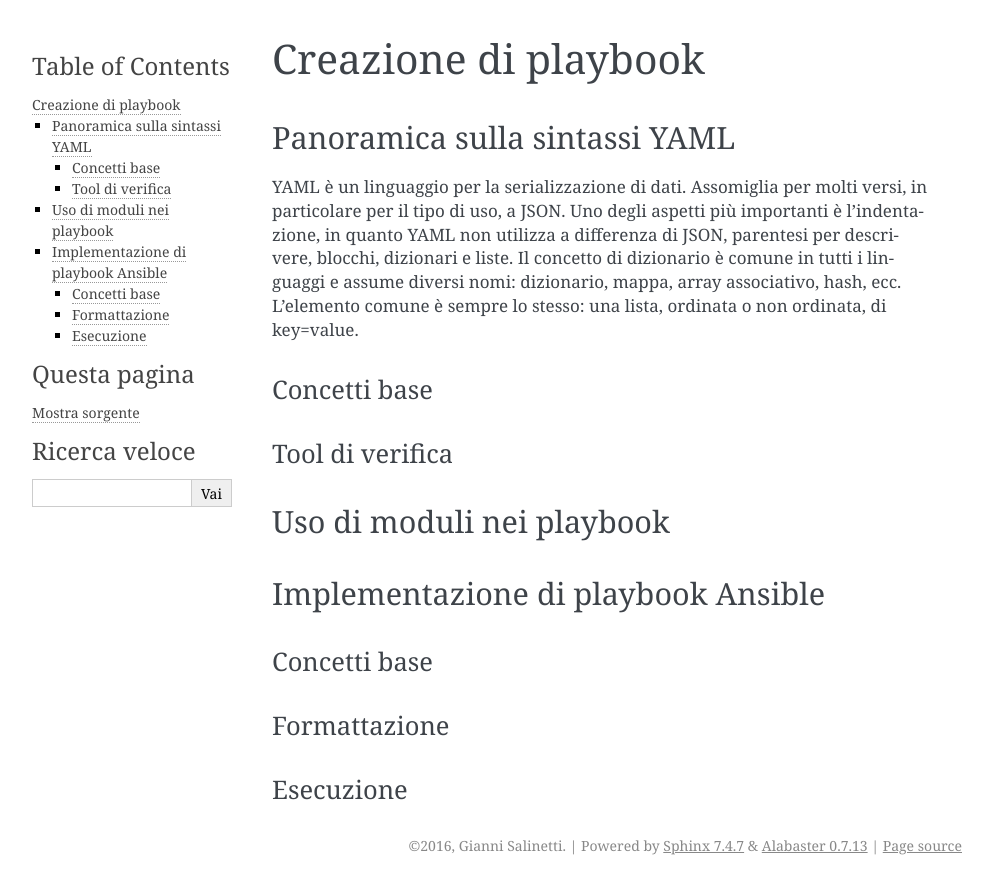
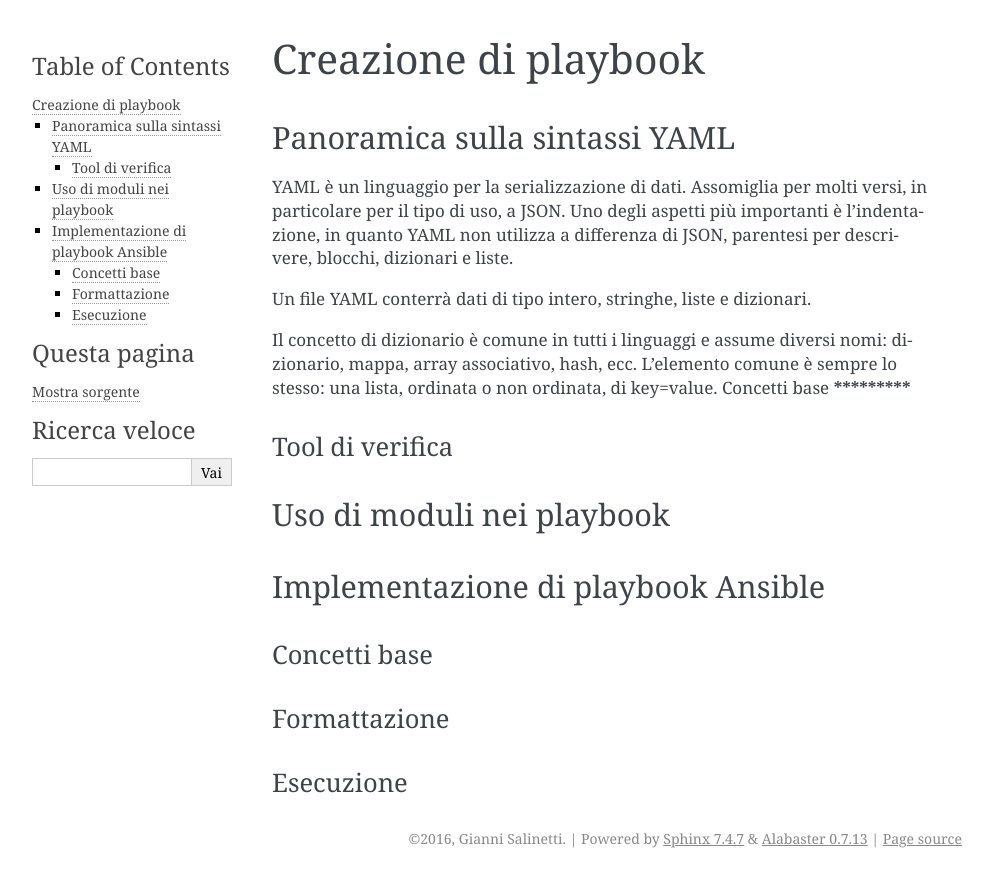
Before and after one commit to giannisalinetti/do407_test, a Sphinx documentation site: the page built from docs/source/playbook.rst, in a window 1280 px wide. Shown: the top 894 px of the page, without its empty margins (148-1141 px from the left). Built offline with Sphinx 7.4.7, drawn with Linux system fonts in a browser that asks for light colours.

Commit message:
Updated content on playbook.rst

```diff
--- a/docs/source/playbook.rst
+++ b/docs/source/playbook.rst
@@ -6,8 +6,10 @@ Panoramica sulla sintassi YAML
 
 YAML è un linguaggio per la serializzazione di dati. Assomiglia per molti versi, in particolare per il tipo di uso, a JSON.
 Uno degli aspetti più importanti è l'indentazione, in quanto YAML non utilizza a differenza di JSON, parentesi per descrivere, blocchi, dizionari e liste.
+
+Un file YAML conterrà dati di tipo intero, stringhe, liste e dizionari.
+
 Il concetto di dizionario è comune in tutti i linguaggi e assume diversi nomi: dizionario, mappa, array associativo, hash, ecc. L'elemento comune è sempre lo stesso: una lista, ordinata o non ordinata, di key=value.
-
 Concetti base
 *************
 
```
